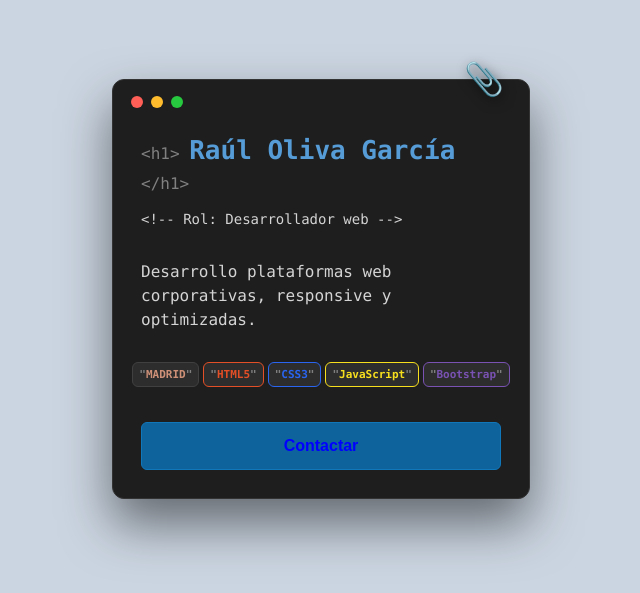
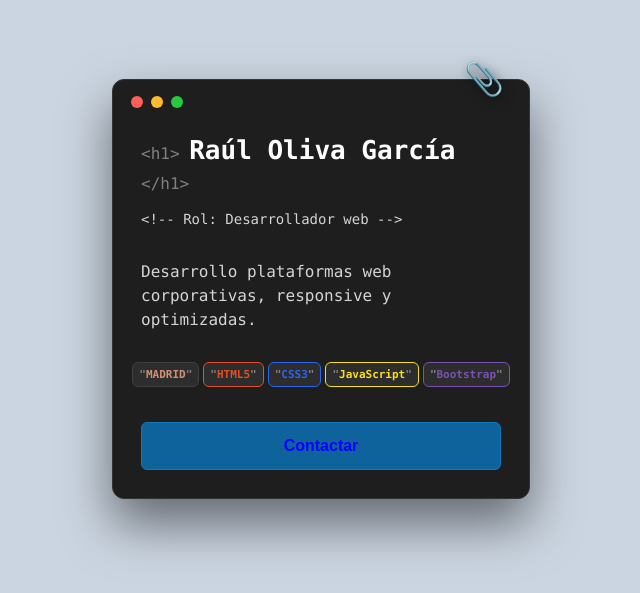
Before and after one commit to raulo9/RespositorioP-ginaPerfil, a plain HTML site: page Tarjeta_Perfil_Raúl_Oliva/index.html in a window 1280 px wide. Shown: the part 111-704 px from the top of the page, without its empty margins (319-959 px from the left). Drawn offline with Linux system fonts and the light colour scheme.

Commit message:
Refactor CSS styles for profile card
white

```diff
--- a/Tarjeta_Perfil_Raúl_Oliva/estilos.css
+++ b/Tarjeta_Perfil_Raúl_Oliva/estilos.css
@@ -39,7 +39,7 @@ Le mantengo las medidas pero le doy un poco más de padding arriba para dibujar
 
 /* El h1 en azul, pero usando el tono exacto de las etiquetas del editor de código para que sea más realista. */
 .tarjeta h1 {
-    color: #569cd6;
+    color:white;
     margin-top: 10px;
     margin-bottom: 5px;
     font-size: 26px;
```
